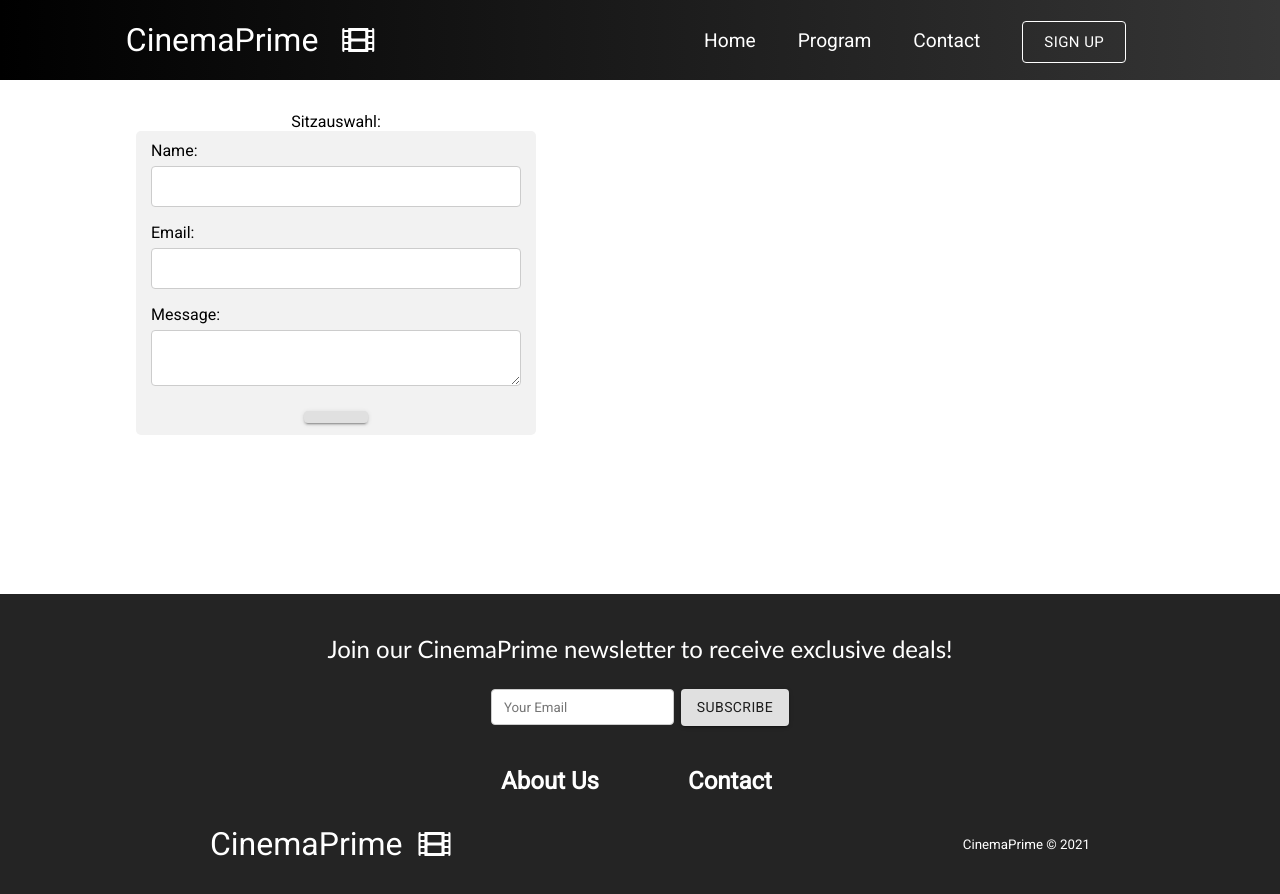
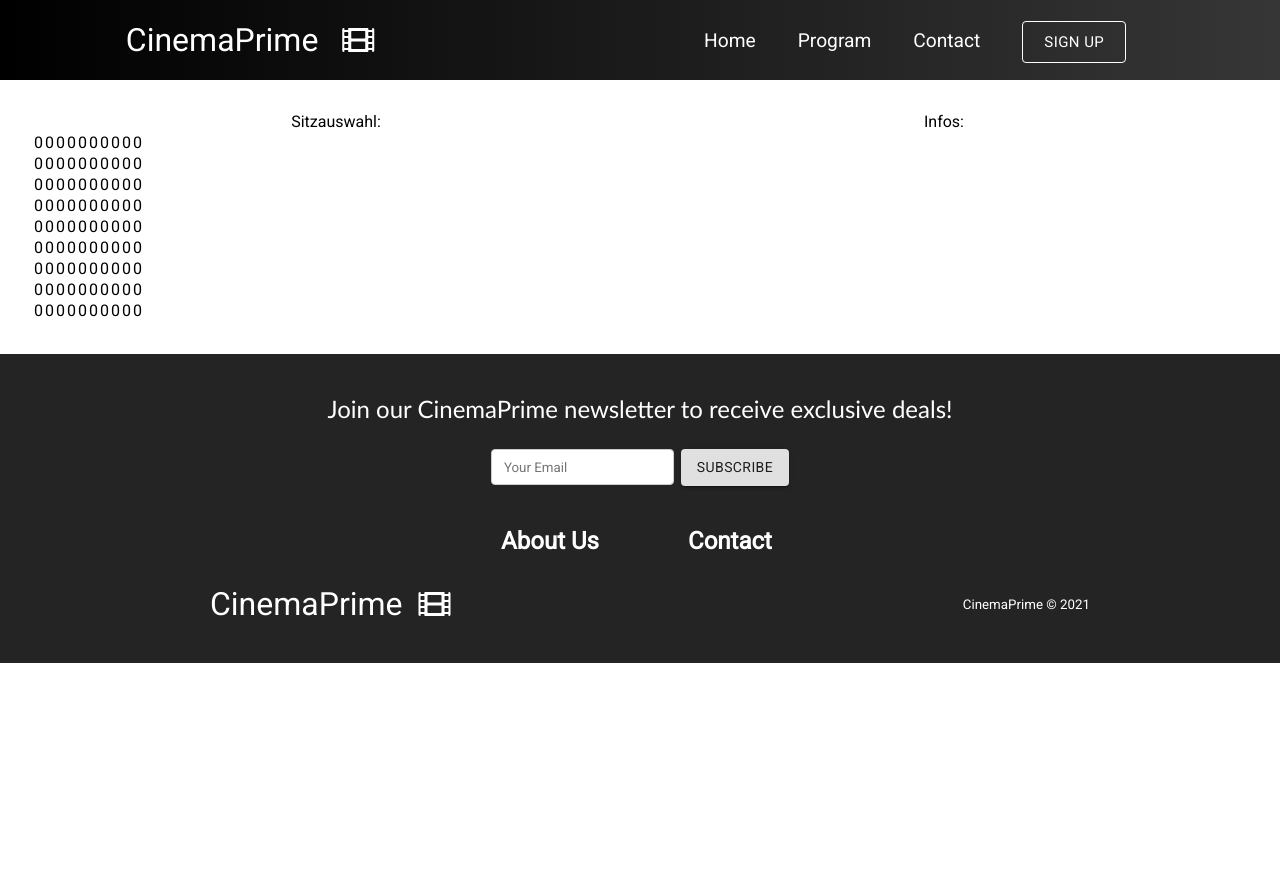
Before and after one commit to ConstantinKoch/CinemaPrimeFrontend, a React (Create React App) app in the folder frontend/: page /booking in a window 1280 px wide. Shown: the top 894 px of the page. After the commit the page ends 800 px from the top, so only its background shows below. Built offline with nearby package versions, Linux system fonts and the light colour scheme; no server answers; what google-maps-react would draw is missing.

Commit message:
added SeatPage, Screenings, updated DetailMoviePage.tsx

```diff
--- a/frontend/package.json
+++ b/frontend/package.json
@@ -26,6 +26,8 @@
     "react-read-more-less": "^0.1.6",
     "react-router-dom": "^5.2.0",
     "react-scripts": "4.0.1",
+    "react-seat-picker": "^1.5.3",
+    "react-seatmap": "^0.1.2",
     "react-select": "^3.2.0",
     "react-show-more-text": "^1.4.6",
     "react-truncate": "^2.4.0",
--- a/frontend/src/App.tsx
+++ b/frontend/src/App.tsx
@@ -7,6 +7,7 @@ import LandingPage from './Body/LandingPage/LandingPage';
 import MovieView from './Body/MovieView/MovieView';
 import Cart from './Body/Cart/Cart';
 import SeatPage from './Body/SeatPage/SeatPage';
+
 import Checkout from './Body/Checkout/Checkout';
 import ScrollToTop from './Body/ScrollToTop';
 //change to LoginRegister
--- a/frontend/src/Body/DetailMoviePage/DetailMoviePage.tsx
+++ b/frontend/src/Body/DetailMoviePage/DetailMoviePage.tsx
@@ -14,6 +14,7 @@ import Select from 'react-select';*/
 
 import ReadMoreAndLess from 'react-read-more-less';
 import ApiService from '../../Services/ApiService';
+import Screenings from "../../Models/Screenings";
 
 //import * as youtubeSearch from "youtube-search";
 
@@ -35,6 +36,7 @@ interface IState {
 	finished_rendering: boolean;
 	cinema_arr?: Cinema[];
 	cinema_one?: Cinema;
+	screenings?: Screenings[];
 
 }
 
@@ -63,11 +65,12 @@ export default class DetailMoviePage extends Component<IProps, IState> {
 		}).then((): void => {
 			//this.setState({cinema_arr  : ApiService.apiService?.getAllCinemas().then(data -> data),
 				//cinema_one : this.state.cinema_arr[0]})
+			this.setState({lastSegment : Number(this.state.url.split('/').pop())})
+			this.setState({movie : this.state.runningMovies?.filter(movie => movie.id === this.state.lastSegment).pop()})
+			ApiService.getInstance().getScreenings(this.state.movie?.id != undefined ? this.state.movie.id : 0).then(res => this.setState({ screenings: res}))
 
-		this.setState({lastSegment : Number(this.state.url.split('/').pop())})
-		this.setState({movie : this.state.runningMovies?.filter(movie => movie.id === this.state.lastSegment).pop()})
-		this.videoSearch()
-		this.setState({finished_rendering : true})})
+			this.videoSearch()
+			this.setState({finished_rendering : true})})
 	}
 
 	handleChange(e: any) {
@@ -136,8 +139,8 @@ export default class DetailMoviePage extends Component<IProps, IState> {
         			/>*/}
 
 					<select value={this.state.selected_date} onChange={this.handleChange} className="movieDetails_select_new">
-						{options.map((option) => (
-							<option value={option.value}>{option.label}</option>))}
+						{this.state.screenings?.map((Screening) => (
+							<option value={Screening.id}>{Screening.date} {Screening.time}</option>))}
 					</select>
 					<div className="movieDetails_btns_div">
 					<a className="movieLink_trailer" target="_blank" rel="noreferrer" href={`https://www.youtube.com/watch?v=${this.state.displayVideo?.id.videoId}`}>
@@ -145,8 +148,9 @@ export default class DetailMoviePage extends Component<IProps, IState> {
 							Trailer
 						</Button>
 					</a>
-						<Link className="movieLink_booking" to={{pathname: (this.state.movie?.id!==undefined ?
-							`/booking/${this.state.movie?.id}/${this.state.selected_date}` : '/')}}>
+						{/*<Link className="movieLink_booking" to={{pathname: (this.state.movie?.id!==undefined ? */}
+						{/*	`/booking/${this.state.movie?.id}/${this.state.selected_date}` : '/')}}>*/}
+						<Link className="movieLink_booking" to={{pathname: "/booking"}} >
 						<Button className="movieDetails_btn" variant="contained">
 							Book
 						</Button>
--- a/frontend/src/Body/SeatPage/SeatPage.css
+++ b/frontend/src/Body/SeatPage/SeatPage.css
@@ -0,0 +1,19 @@
+.table{
+    align-items: center;
+    justify-content: center;
+    text-align: center;
+    align-content: center;
+    align-self: center;
+}
+
+.seat_container{
+    align-items: center;
+    justify-content: center;
+    text-align: center;
+    align-content: center;
+    align-self: center;
+}
+
+.row{
+    margin-left: 10px;
+}
--- a/frontend/src/Body/SeatPage/SeatPage.tsx
+++ b/frontend/src/Body/SeatPage/SeatPage.tsx
@@ -2,22 +2,73 @@ import React, { Component } from 'react';
 import '../../App.css';
 import axios from 'axios';
 import Movie from '../../Models/Movie';
+import Seatmap from 'react-seatmap';
+import SeatPicker from 'react-seat-picker'
 import './SeatPage.css';
 import Cinema from '../../Models/Cinema';
-import { Grid } from '@material-ui/core';
+import { Grid, Paper } from '@material-ui/core';
 import Button from '@material-ui/core/Button';
 import { Link } from 'react-router-dom';
 
 interface IProps {}
 
 interface IState {
-	url: String;
+	url?: String;
+	movie?: Movie;
+	loading: boolean;
 }
 
+
+
 export default class SeatPage extends Component<IProps, IState> {
+	state: IState = {loading: false};
+
+	FormRow() {
+		return (
+			<React.Fragment>
+				<Grid item xs={2} id="seat1">
+					<Paper className="Paper">Seat</Paper>
+				</Grid>
+				<Grid item xs={2} id="seat2">
+					<Paper className="Paper">Seat</Paper>
+				</Grid>
+				<Grid item xs={2} id="seat3">
+					<Paper className="Paper">Seat</Paper>
+				</Grid>
+				<Grid item xs={2} id="seat4">
+					<Paper className="Paper">Seat</Paper>
+				</Grid>
+				<Grid item xs={2} id="seat5">
+					<Paper className="Paper">Seat</Paper>
+				</Grid>
+				<Grid item xs={2} id="seat6">
+					<Paper className="Paper">Seat</Paper>
+				</Grid>
+			</React.Fragment>
+		);
+	}
+
+
+
+	matrix = new Array(10).fill(0).map(() => new Array(10).fill(0));
+
+	handleSeatClick() {
+		alert("Your file is being uploaded!")
+
+	}
+
 	render() {
+
+		const rows = [
+			[{ number: 1 }, {number: 2}, {number: '3', isReserved: true}, null, {number: '4'}, {number: 5}, {number: 6}],
+			[{ number: 1, isReserved: true }, {number: 2, isReserved: true}, {number: '3', isReserved: true}, null, {number: '4'}, {number: 5}, {number: 6}],
+			[{ number: 1 }, {number: 2}, {number: 3, isReserved: true}, null, {number: '4'}, {number: 5}, {number: 6}],
+			[{ number: 1 }, {number: 2}, {number: 3}, null, {number: '4'}, {number: 5}, {number: 6}],
+			[{ number: 1, isReserved: true }, {number: 2}, {number: '3', isReserved: true}, null, {number: '4'}, {number: 5}, {number: 6, isReserved: true}]
+		];
 		return (
-			<Grid
+
+		<Grid
 				container
 				className="contactform_map"
 				justify="center"
@@ -27,27 +78,39 @@ export default class SeatPage extends Component<IProps, IState> {
 			>
 				<Grid item xs={12} sm={12} md={6} lg={6}>
 					<p>Sitzauswahl:</p>
-					<div className="container">
-						<form>
-							<div className="nameField">
-								<div id="nameText">Name:</div>
-								<input type="text" id="name" required />
-							</div>
-							<div className="emailField">
-								<div id="emailText">Email:</div>
-								<input type="email" id="email" required />
-							</div>
-							<div className="messageField">
-								<div id="messageText">Message:</div>
-								<textarea id="message" required />
-							</div>
-							<Button className="input" type="submit" id="submitButton" variant="contained" />
-						</form>
+					<div className="seat_container">
+
+						{//<Seatmap rows={rows} maxReservableSeats={3} alpha />
+						}
+
+						<table className="table">
+							<tbody>
+							{this.matrix.slice(1, this.matrix.length).map((row, seats) => {
+								return(
+									<tr>
+										<td onClick={this.handleSeatClick}>{row[0]}</td>
+										<td className="row">{row[1]}</td>
+										<td>{row[2]}</td>
+										<td>{row[3]}</td>
+										<td>{row[4]}</td>
+										<td>{row[5]}</td>
+										<td>{row[6]}</td>
+										<td>{row[7]}</td>
+										<td>{row[8]}</td>
+										<td>{row[9]}</td>
+										<td>{row[10]}</td>
+									</tr>
+								);
+							})}
+							</tbody>
+						</table>
 					</div>
 				</Grid>
 				<Grid item xs={12} sm={12} md={6} lg={6}>
-					<div className="map_div">
-						<p />
+					<div className="info_div">
+						<p> Infos: </p>
+
+
 					</div>
 				</Grid>
 			</Grid>
--- /dev/null
+++ b/frontend/src/Models/Screenings.tsx
@@ -0,0 +1,10 @@
+import Seat from "./Seat";
+import Movie from "./Movie";
+
+export default class Screenings {
+    id?: number;
+    movie?: Movie;
+    time?: string;
+    date?: string;
+    seats?: Seat[][];
+}
--- /dev/null
+++ b/frontend/src/Models/Seat.tsx
@@ -0,0 +1,4 @@
+export default class Seat {
+    id?: number;
+    besetzt?: boolean;
+}
--- a/frontend/src/Services/ApiService.tsx
+++ b/frontend/src/Services/ApiService.tsx
@@ -2,6 +2,7 @@ import axios from "axios";
 import Cinema from "../Models/Cinema";
 import Customer from "../Models/Customer";
 import Token from "../Models/Token";
+import Screenings from "../Models/Screenings";
 
 export default class ApiService {
     token?: Token;
@@ -63,9 +64,11 @@ export default class ApiService {
     }
 
     getAllCinemas(): Promise<Cinema[]> {
+        return axiosInstance.get<Cinema[]>("/cinema").then(res => res.data).catch(err => err);
+    }
 
-        return axiosInstance.get<Cinema[]>("/cinema").then(res => res.data).catch(err => err);
-
+    getScreenings(id: number): Promise<Screenings[]> {
+        return axiosInstance.get<Screenings[]>(`/screening/movie/${id}`).then(res => res.data).catch(err => err);
     }
 }
 
```
Also changed, not shown: 1 other file (tests, documents, lock files or other folders).
